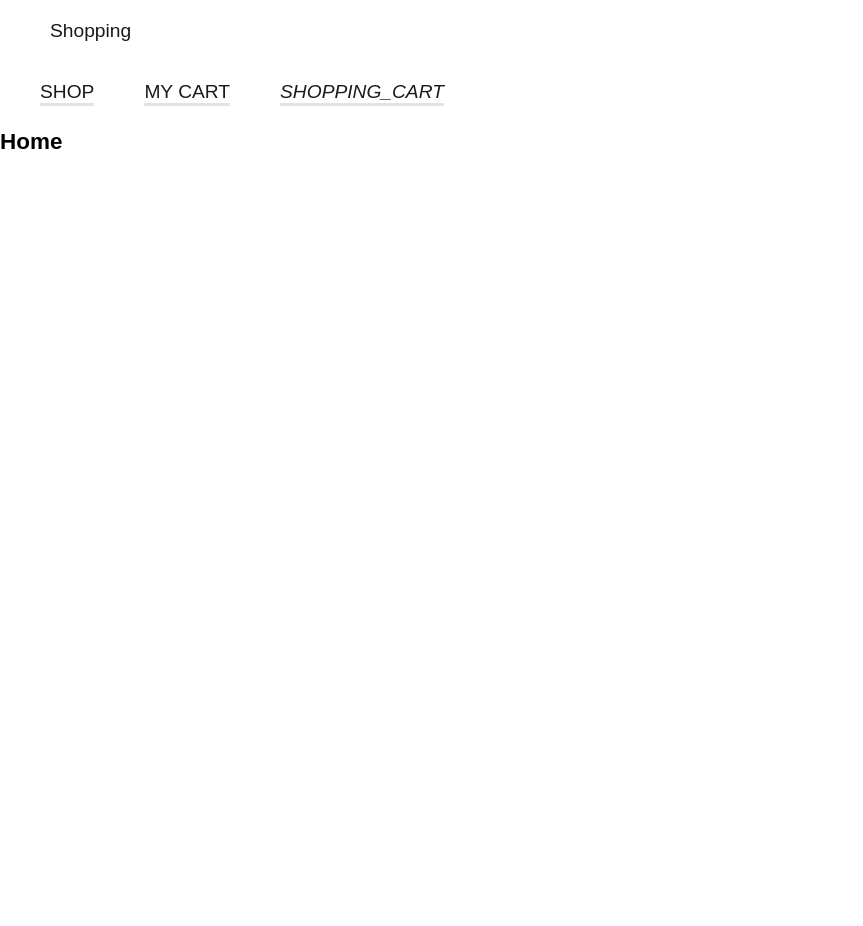
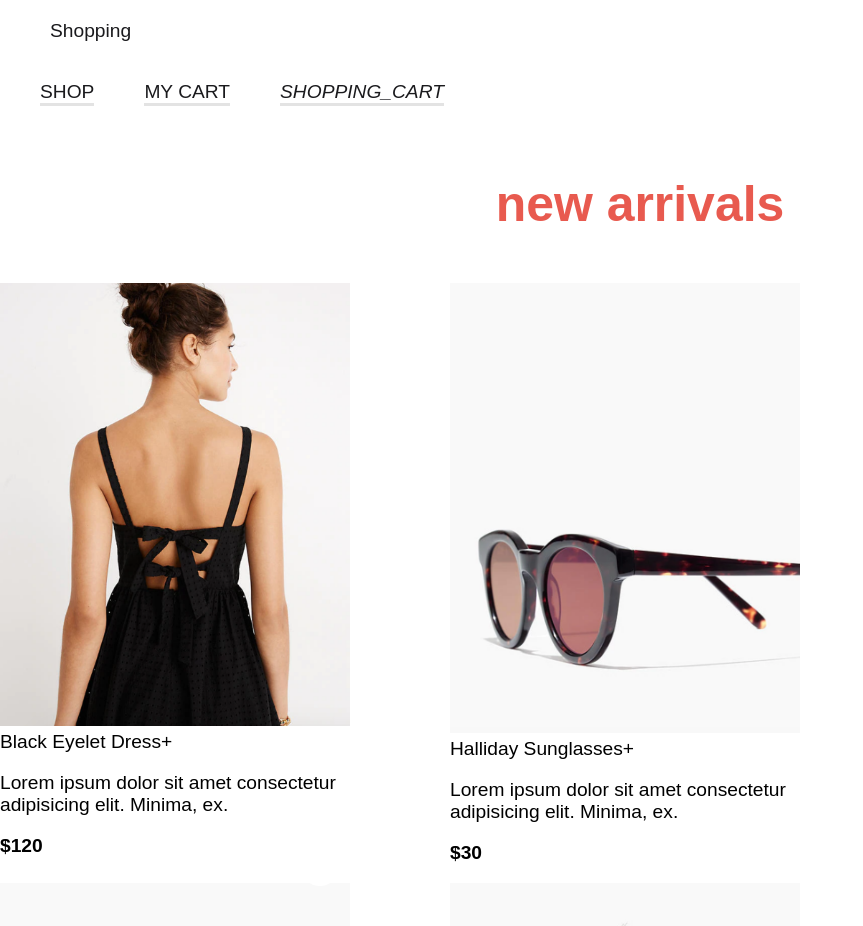
Before and after one commit to jenna-m/redux-co, a React (Create React App) app: page / in a window 1280 px wide. Shown: the top 926 px of the page, without its empty margins (0-863 px from the left). Before the commit the page ends 800 px from the top, so only its background shows below. Built offline with nearby package versions, Linux system fonts and the light colour scheme.

Commit message:
Add logic to display items

```diff
--- a/src/components/Home.js
+++ b/src/components/Home.js
@@ -9,9 +9,29 @@ const mapStateToProps = (state) => {
 
 class Home extends React.Component {
     render() {
+        let itemList = this.props.items.map(item =>{
+            return (
+                <div className="item-card" key={item.id}>
+                    <div className="item-image">
+                        <img src={item.img} alt={item.title} />
+                        <span className="item-title">{item.title}</span>
+                        <span className="add-item">+</span>
+                    </div>
+
+                    <div className="card-component">
+                        <p>{item.desc}</p>
+                        <p><b>${item.price}</b></p>
+                    </div>
+                </div>
+            )
+        })
+
         return (
-            <dlv className="container">
-                <h3>Home</h3>
+            <dlv className="new-arrivals">
+                <h3>New Arrivals</h3>
+                <div className="new-arrivals-items">
+                    {itemList}
+                </div>
             </dlv>
         )
     }
```
